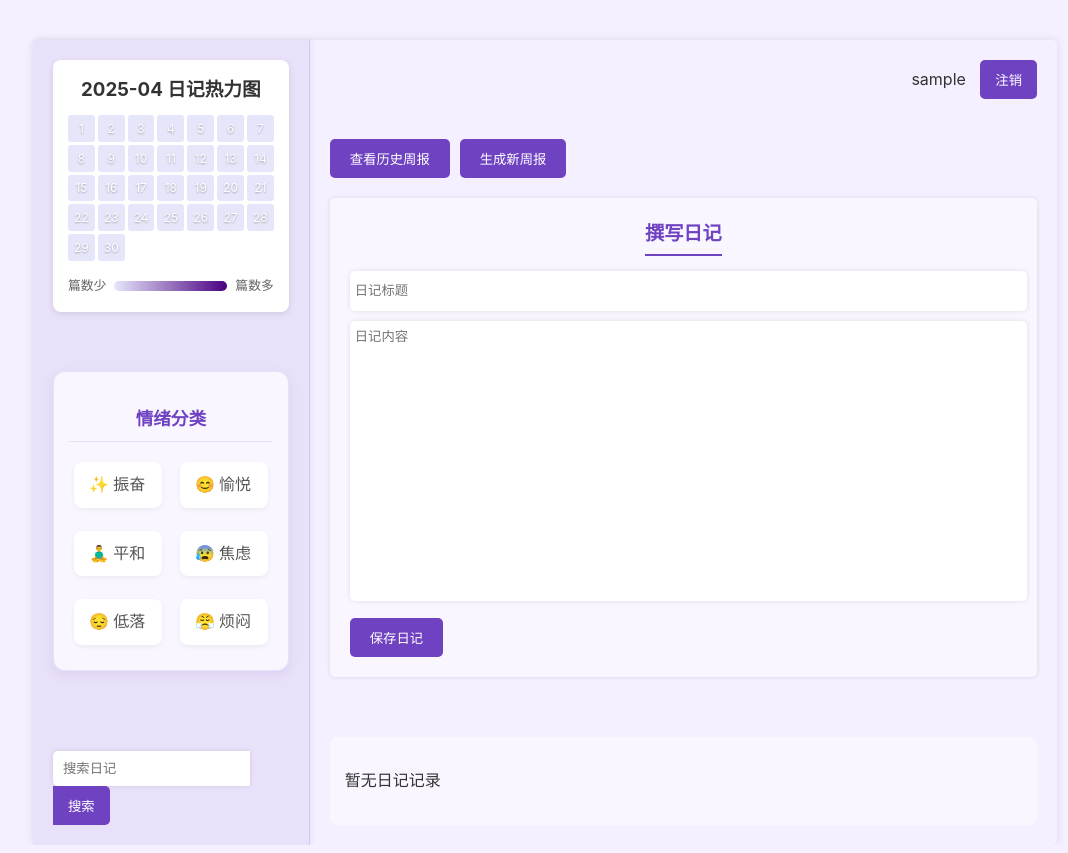
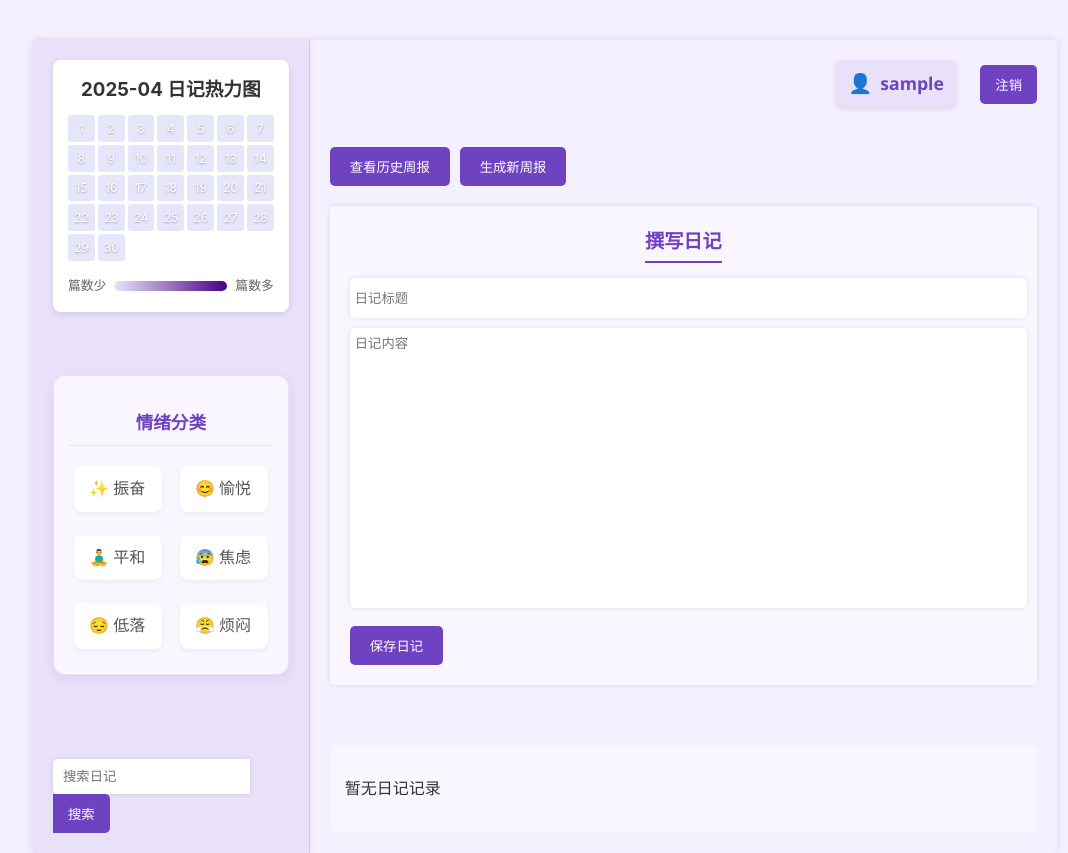
Before and after one commit to c0ffee-milk/Inksoul, a Flask app: page /diary/mine in a window 1280 px wide. Shown: the whole page, without its empty margins (95-1163 px from the left). Run offline with Flask 3, Linux system fonts and the light colour scheme; the visitor is signed in with stand-in values (Sample User, id 1); data comes from the database, SQL or seed files in the repository; data that the repository does not hold is empty; some libraries are stand-ins or nearby versions.

Commit message:
用户名美化

```diff
--- a/static/css/style.css
+++ b/static/css/style.css
@@ -228,6 +228,33 @@ body {
     transform: translateY(-2px); /* 鼠标悬停时上移 */
 }
 
+/*用户名美化*/
+.login-register span {
+    font-family: 'Segoe UI', Tahoma, Geneva, Verdana, sans-serif;
+    font-size: 1.1rem;
+    font-weight: 600;
+    color: #6f42c1;
+    background-color: #e9e1f9;
+    padding: 8px 12px;
+    border-radius: 5px;
+    margin-right: 10px;
+    box-shadow: 0 2px 5px rgba(0, 0, 0, 0.1);
+    transition: all 0.3s ease;
+    display: inline-flex; /* 使用 inline-flex 布局 */
+    align-items: center; /* 垂直居中对齐 */
+}
+
+.login-register span::before {
+    content: '👤';
+    margin-right: 8px; /* 调整图标与文字之间的间距 */
+    font-size: 1.2rem; /* 调整图标大小 */
+}
+
+.login-register span:hover {
+    background-color: #d6c7f7;
+    transform: translateY(-2px);
+    box-shadow: 0 4px 10px rgba(0, 0, 0, 0.2);
+}
 .write-diary-label {
     display: block;
     margin-top: 0;
```
